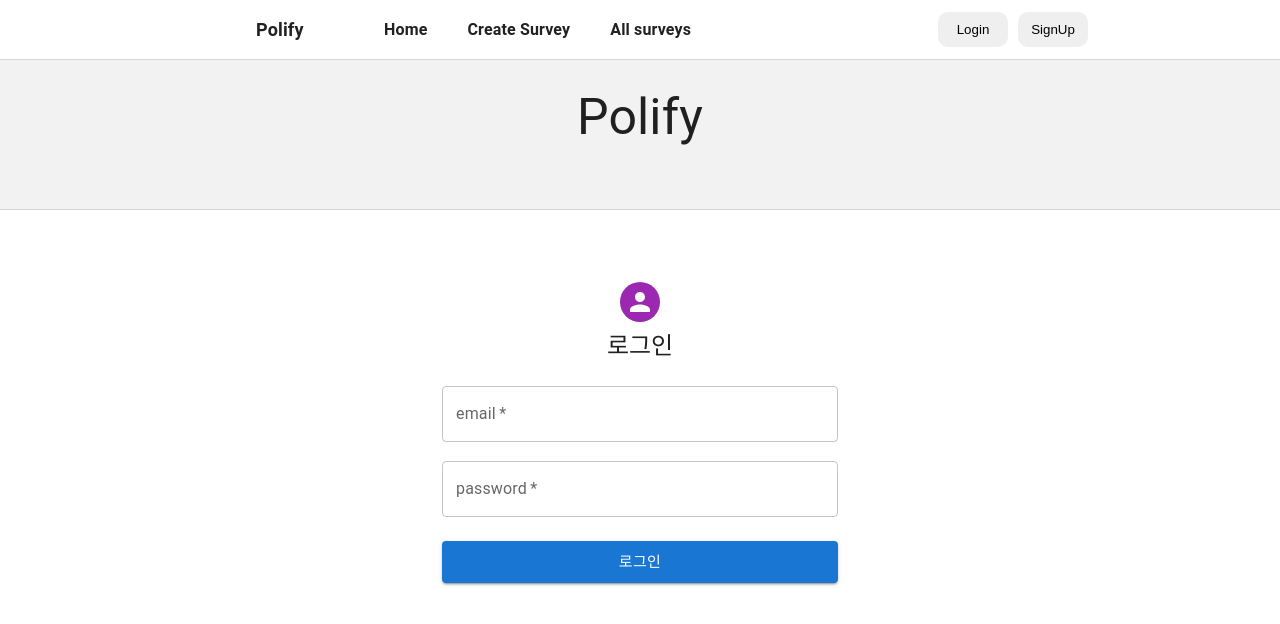
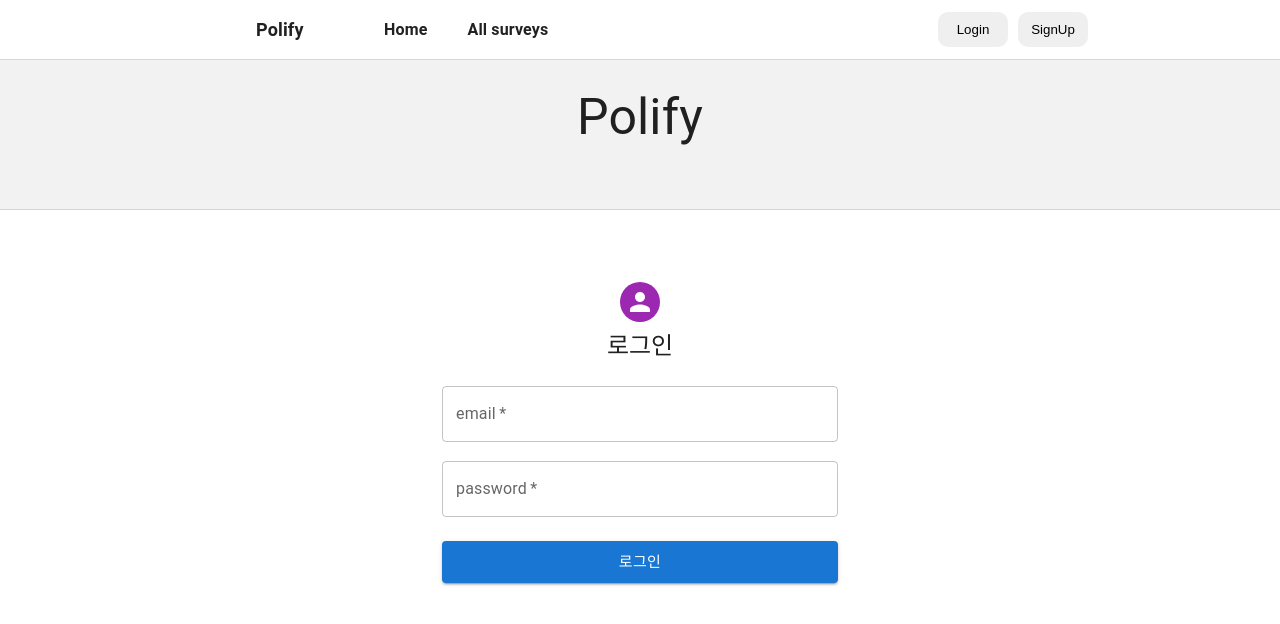
Before and after one commit to gunwoda/pollify-webserver, a React (Create React App) app: page /SignIn in a window 1280 px wide. Shown: the top 624 px of the page. Built offline with nearby package versions, Linux system fonts and the light colour scheme.

Commit message:
createForm authorized update

```diff
--- a/src/Components/Navbar.jsx
+++ b/src/Components/Navbar.jsx
@@ -83,11 +83,17 @@ function Navbar() {
   return (
     <Header>
       <Logo><Link to="/">Polify</Link></Logo>
-      <Nav>
-        <Menu><Link to="/">Home</Link></Menu>
-        <Menu><Link to="/createForm">Create Survey</Link></Menu>
-        <Menu><Link to="/QuerySurvey">All surveys</Link></Menu>
-      </Nav>
+      {!token || token === "undefined" ? (
+        <Nav>
+          <Menu><Link to="/">Home</Link></Menu>
+          <Menu><Link to="/QuerySurvey">All surveys</Link></Menu>
+        </Nav>      ) : (
+        <Nav>
+          <Menu><Link to="/">Home</Link></Menu>
+          <Menu><Link to="/createForm">Create Survey</Link></Menu>
+          <Menu><Link to="/QuerySurvey">All surveys</Link></Menu>
+        </Nav>
+      )}
       {!token || token === "undefined" ? (
         <BtnBox>
           <Link to="/SignIn"><LoginBtn>Login</LoginBtn></Link>
```
